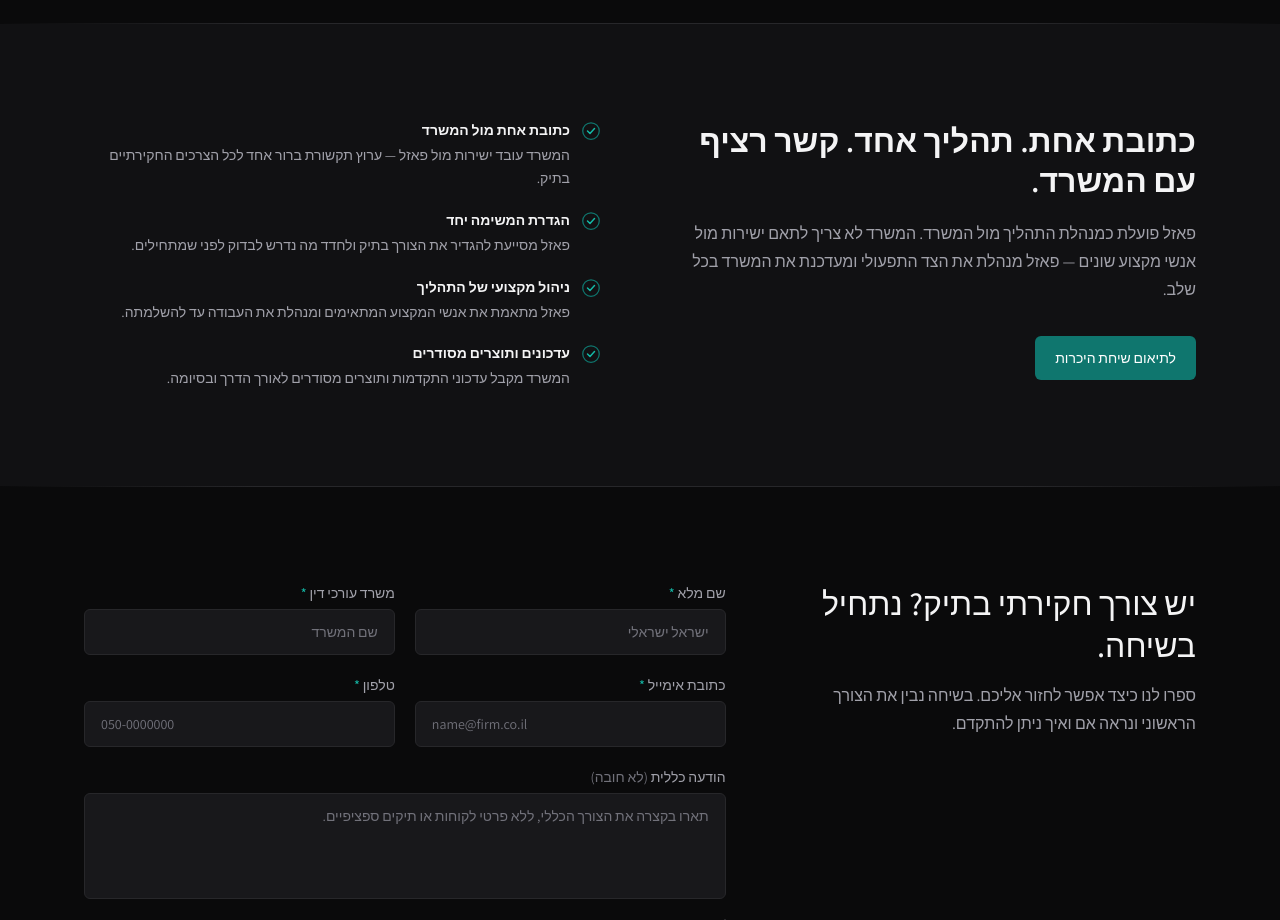
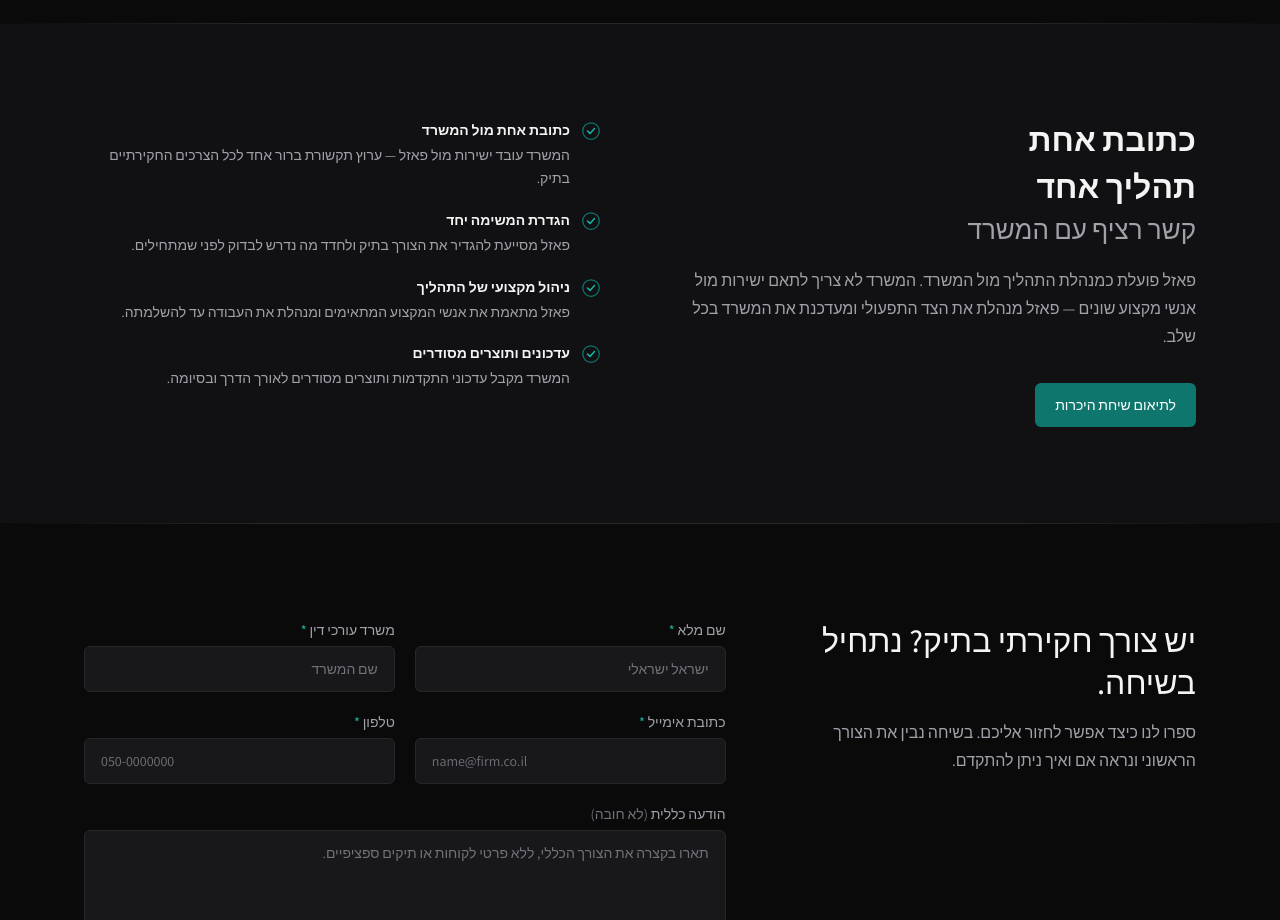
Before and after one commit to ErelSaar/Puzzle, a Next.js app: page / in a window 1280 px wide. Shown: the part 2040-2960 px from the top of the page. Built offline with nearby package versions, Linux system fonts and the light colour scheme; no server answers.

Commit message:
bullets instead one sentence

```diff
--- a/app/page.tsx
+++ b/app/page.tsx
@@ -391,9 +391,11 @@ export default function Page() {
               <div>
                 <h2
                   id="why-heading"
-                  className="text-[1.5rem] sm:text-[2rem] font-semibold text-text-primary leading-[1.25] mb-5"
+                  className="font-semibold text-text-primary mb-5 flex flex-col gap-2"
                 >
-                  כתובת אחת. תהליך אחד. קשר רציף עם המשרד.
+                  <span className="text-[1.5rem] sm:text-[2rem] leading-[1.2]">כתובת אחת</span>
+                  <span className="text-[1.5rem] sm:text-[2rem] leading-[1.2]">תהליך אחד</span>
+                  <span className="text-[1.25rem] sm:text-[1.625rem] leading-[1.3] text-text-secondary font-medium">קשר רציף עם המשרד</span>
                 </h2>
                 <p className="text-text-secondary leading-[1.75] mb-8">
                   פאזל פועלת כמנהלת התהליך מול המשרד. המשרד לא צריך לתאם ישירות מול אנשי
```
